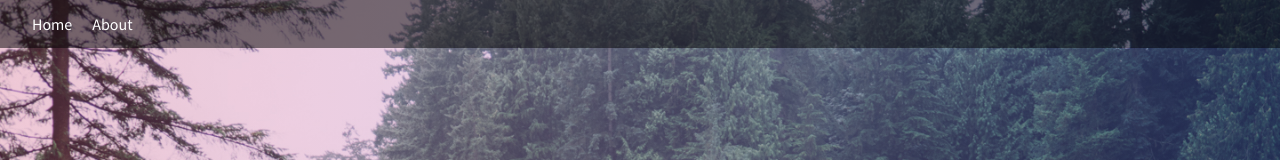
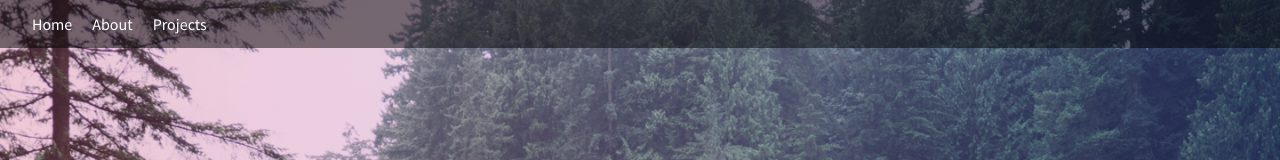
Before and after one commit to chrisarevir/personal-site, a React (Create React App) app: page / in a window 1280 px wide. Shown: the top 160 px of the page. Built offline with nearby package versions, Linux system fonts and the light colour scheme.

Commit message:
feat: showing projects

```diff
--- a/src/index.tsx
+++ b/src/index.tsx
@@ -39,7 +39,7 @@ const Site = () => {
       <Header>
         <Link to="/personal-site">Home</Link>
         <Link to="/about">About</Link>
-        {/* <Link to="/projects">Projects</Link> */}
+        <Link to="/projects">Projects</Link>
         {/* TODO: Actually write an article here and unhide this */}
         {/* <Link to="/blog">Blahg</Link> */}
       </Header>
```
